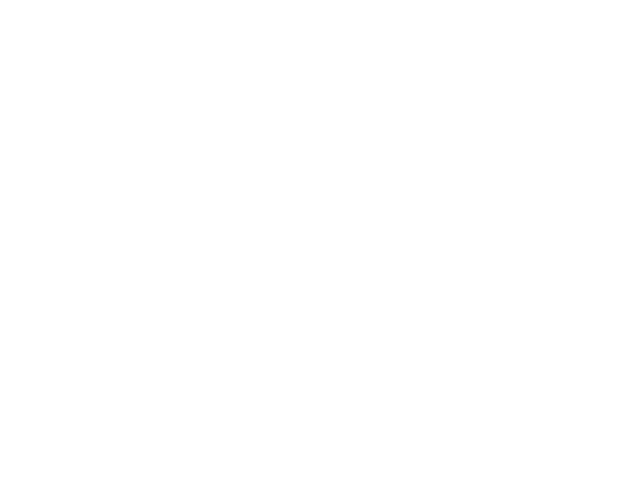
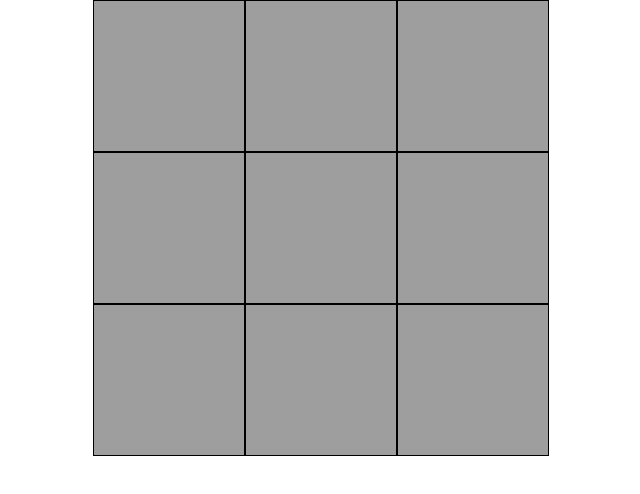
Before and after one commit to nahisl12/Tick--tac-toe, a plain HTML site: page index.html in a window 1280 px wide. Shown: the whole page, without its empty margins (319-959 px from the left). Drawn offline with Linux system fonts and the light colour scheme.

Commit message:
Added grid, did some CSS on it and made each tile clickable

```diff
--- a/index.html
+++ b/index.html
@@ -8,7 +8,21 @@
 </head>
 <body>
   <main class="container">
-
+    <div class="row">
+      <div id="1" class="grid"></div>
+      <div id="2" class="grid"></div>
+      <div id="3" class="grid"></div>
+    </div>
+    <div class="row">
+      <div id="4" class="grid"></div>
+      <div id="5" class="grid"></div>
+      <div id="6" class="grid"></div>
+    </div>
+    <div class="row">
+      <div id="7" class="grid"></div>
+      <div id="8" class="grid"></div>
+      <div id="9" class="grid"></div>
+    </div>
   </main>
   <script src="main.js"></script>
 </body>
--- a/main.js
+++ b/main.js
@@ -0,0 +1,32 @@
+const container = document.querySelector('.container');
+const grids = document.querySelectorAll('.grid');
+
+const gameBoard = (() => {
+  board = [
+    [1,2,3],
+    [4,5,6],
+    [7,8,9]];
+
+  // winningCombos = [
+  //   [1,2,3],
+  //   [4,5,6],
+  //   [7,8,9],
+  //   [1,4,7],
+  //   [2,5,8],
+  //   [3,6,9],
+  //   [1,5,9],
+  //   [3,5,7]
+  // ];
+
+  const drawBoard = () => {
+    for(let i = 0; i < grids.length; i++) {
+      grids[i].addEventListener('click', () =>{
+        grids[i].textContent = i;
+      });
+    }
+  };
+  return {drawBoard};
+
+})();
+
+gameBoard.drawBoard();
--- a/style.css
+++ b/style.css
@@ -1,4 +1,23 @@
 * {
-    margin: 0;
-    padding: 0;
+  margin: 0;
+  padding: 0;
 }
+
+.container {
+  width: 500px;
+  align-items: center;
+  margin: 0 auto;
+}
+
+.row {
+  display: flex;
+  justify-content: center;
+  align-items: center;
+}
+
+.grid {
+  background: #9E9E9E;
+  border: black 1px solid;
+  width: 150px;
+  height: 150px;
+}
```
